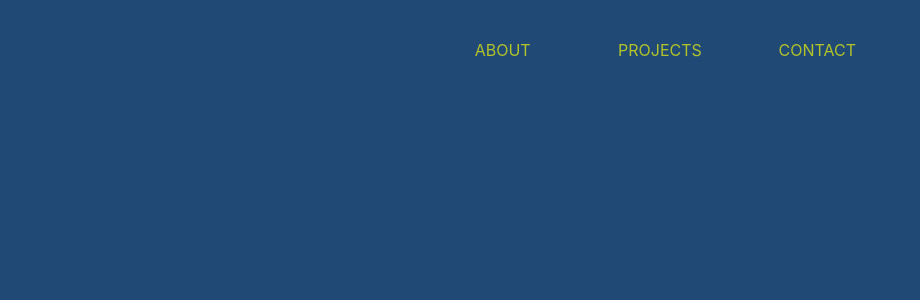
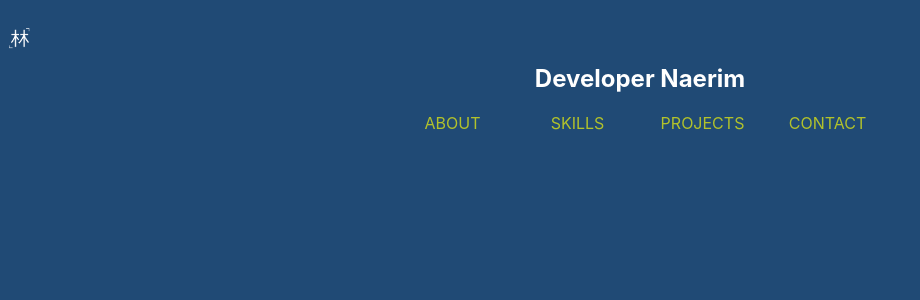
Before and after one commit to naerim/portfolio, a React (Create React App) app in the folder portfolio2020/: page / in a window 1280 px wide. Shown: the top 300 px of the page, without its empty margins (0-920 px from the left). Built offline with nearby package versions, Linux system fonts and the light colour scheme.

Commit message:
[FIX] menu item

```diff
--- a/portfolio2020/src/Components/Menu.js
+++ b/portfolio2020/src/Components/Menu.js
@@ -3,6 +3,7 @@ import styled from "styled-components";
 import { faBars } from "@fortawesome/free-solid-svg-icons";
 import { FontAwesomeIcon } from "@fortawesome/react-fontawesome";
 import MenuData from "../Data/menuData";
+import MainLogo from "./Main/MainLogo";
 
 const MenuBox = styled.div`
   position: fixed;
@@ -12,6 +13,20 @@ const MenuBox = styled.div`
     flex-direction: column;
     align-items: flex-start;
   }
+`;
+
+const LogoBox = styled.div`
+  width: 100%;
+  margin-top: 10px;
+`;
+
+const IntroduceBox = styled.h1`
+  margin: 0;
+  padding: 0;
+  text-align: center;
+  color: white;
+  margin-bottom: 20px;
+  font-size: 1.5rem;
 `;
 
 const Hamburger = styled.div`
@@ -30,8 +45,10 @@ const Hamburger = styled.div`
 const MenuUl = styled.ul`
   display: flex;
   list-style: none;
+  width: 500px;
+  padding: 0;
   text-align: center;
-  margin: 30px 30%;
+  margin: 10px auto;
   justify-content: space-between;
 
   @media (max-width: 768px) {
@@ -52,8 +69,12 @@ const Menu = () => {
 
   return (
     <MenuBox>
+      <LogoBox>
+        <MainLogo />
+      </LogoBox>
+      <IntroduceBox>Developer Naerim</IntroduceBox>
       <MenuUl open={open}>
-          <MenuData />
+        <MenuData />
       </MenuUl>
 
       <Hamburger onClick={() => toggleHamburger()}>
--- a/portfolio2020/src/Data/menuData.js
+++ b/portfolio2020/src/Data/menuData.js
@@ -30,14 +30,19 @@ const MenuData = () => {
     },
     {
       key: 2,
+      page: "SKILLS",
+      link: "/",
+    },
+    {
+      key: 3,
       page: "PROJECTS",
       link: "/",
     },
     {
-      key: 3,
+      key: 4,
       page: "CONTACT",
       link: "/",
-    }
+    },
   ];
 
   return Menu.map(({page, link}) => (
```
